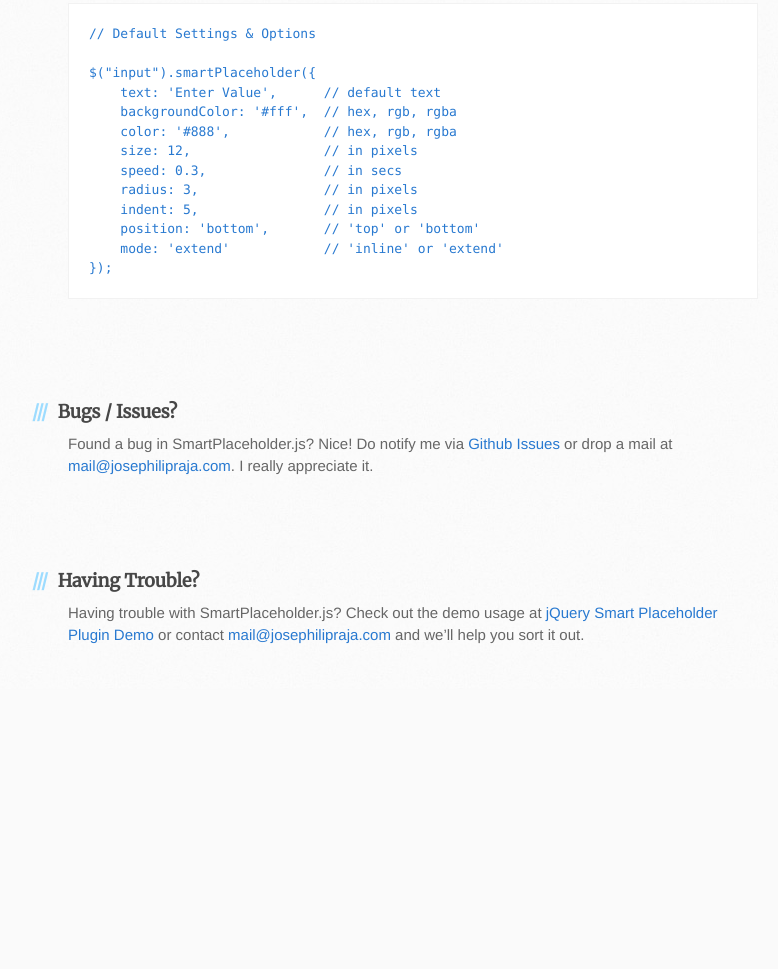
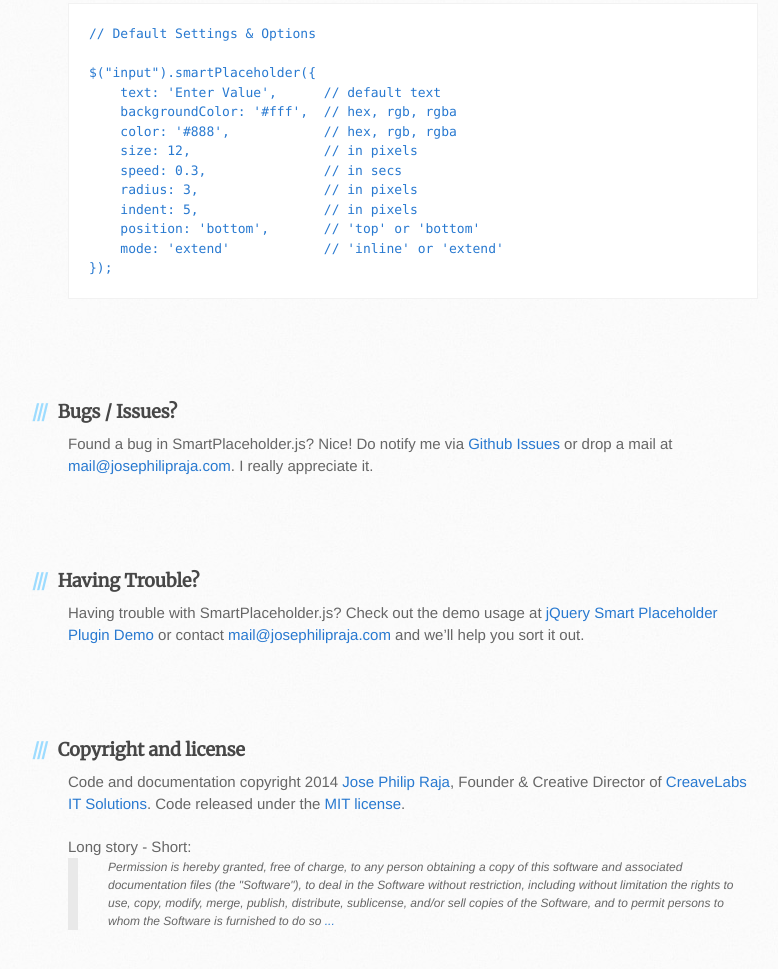
Before and after one commit to josephilipraja/jquery-smart-placeholder, a plain HTML site: page index.html in a window 1280 px wide. Shown: the part 1442-2411 px from the top of the page, without its empty margins (102-880 px from the left). Before the commit the page ends 2131 px from the top, so only its background shows below. Drawn offline with Linux system fonts and the light colour scheme.

Commit message:
Added License informations

```diff
--- a/index.html
+++ b/index.html
@@ -116,6 +116,17 @@
                     </a>Having Trouble?</h3>
 
                 <p>Having trouble with SmartPlaceholder.js? Check out the demo usage at <a href="http://josephilipraja.github.io/jquery-smart-placeholder/demo/">jQuery Smart Placeholder Plugin Demo</a> or contact <a href="mailto:mail@josephilipraja.com">mail@josephilipraja.com</a> and we’ll help you sort it out.</p>
+
+                <br><br>
+                <h3>
+                    <a name="copyright" class="anchor" href="#copyright">
+                        <span class="octicon octicon-link"></span>
+                    </a>Copyright and license</h3>
+                <p>Code and documentation copyright 2014 <a href="http://josephilipraja.com">Jose Philip Raja</a>, Founder & Creative Director of <a href="http://creavelabs.com">CreaveLabs IT Solutions</a>. Code released under the <a href="https://github.com/josephilipraja/jquery-smart-placeholder/blob/master/LICENSE">MIT license</a>.</p>
+
+                <strong>Long story - Short:</strong>
+                <blockquote style="font-size:12px; font-style:italic;">Permission is hereby granted, free of charge, to any person obtaining a copy of this software and associated documentation files (the "Software"), to deal in the Software without restriction, including without limitation the rights to use, copy, modify, merge, publish, distribute, sublicense, and/or sell copies of the Software, and to permit persons to whom the Software is furnished to do so <a href="https://github.com/josephilipraja/jquery-smart-placeholder/blob/master/LICENSE">...</a></blockquote>
+
             </section>
 
             <aside id="sidebar">
```
